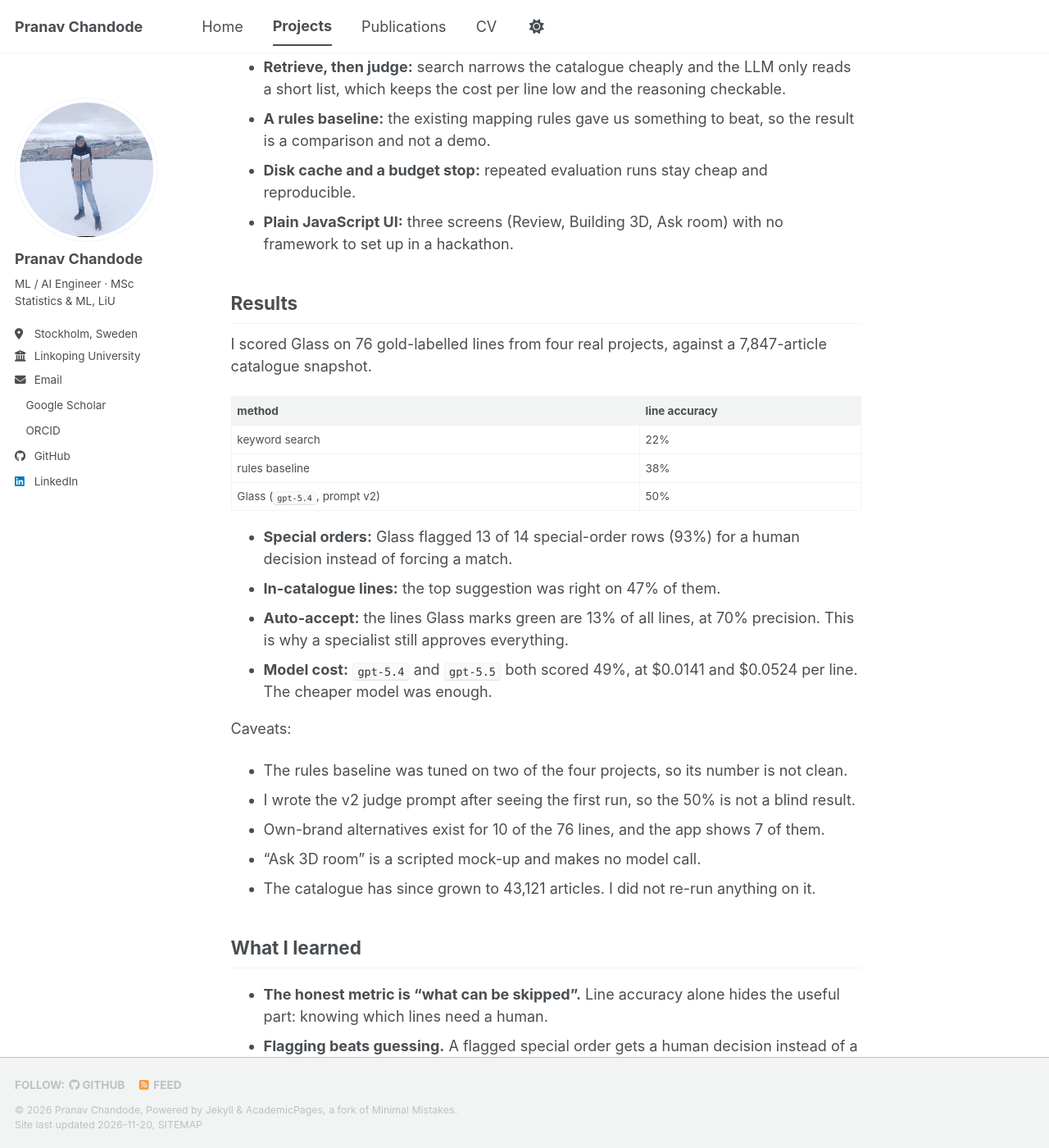
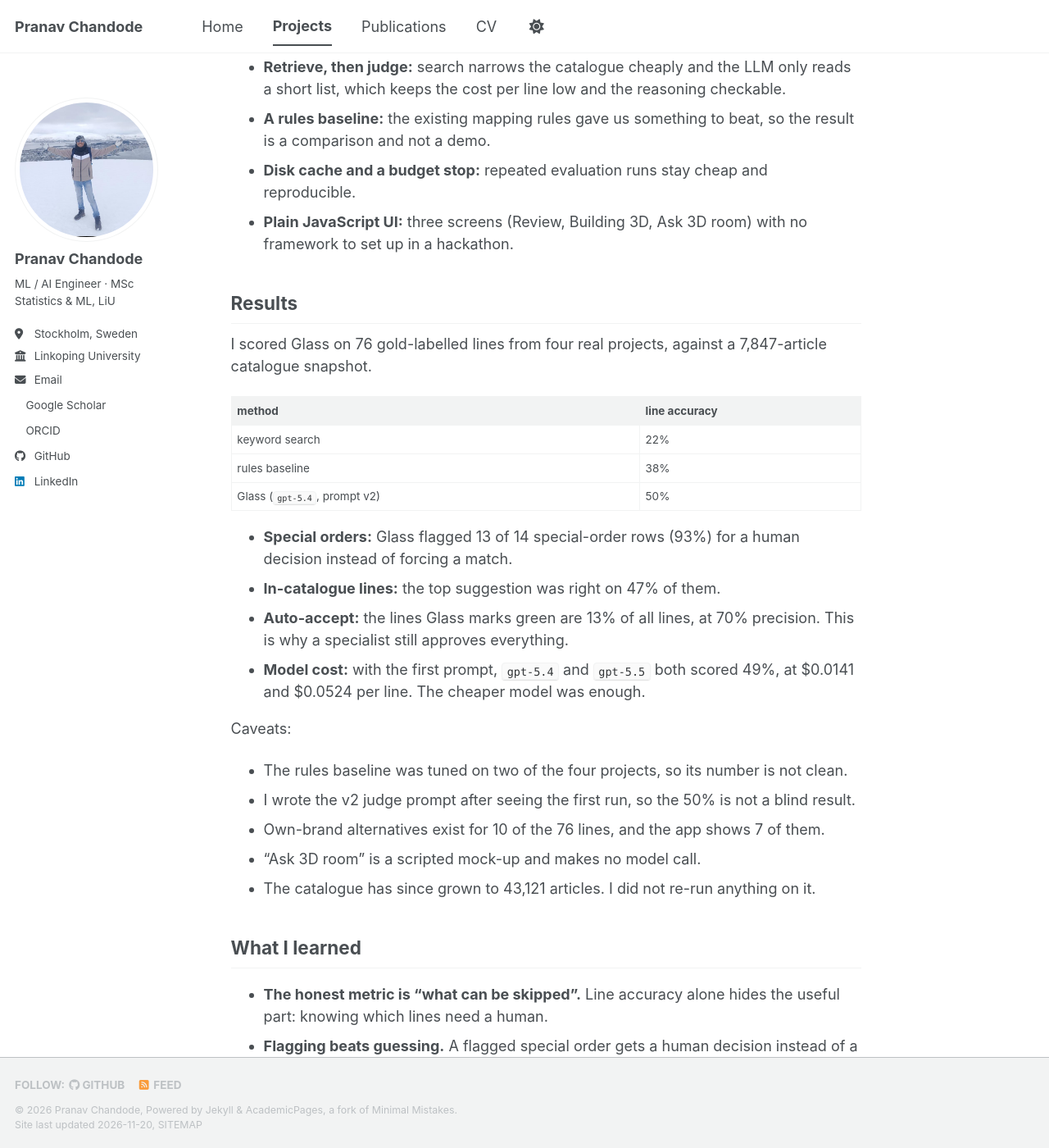
Before and after one commit to PranavC225/PranavC225.github.io, a Jekyll site: the page built from _portfolio/ahlsell-glass.md, in a window 1280 px wide and 1400 px high, scrolled down 1268 px. Shown: the whole window at 82% size. Built offline with Jekyll 4.4.1, drawn with Linux system fonts in a browser that asks for light colours; a style sheet for code colours, icons or effects is not loaded.

Commit message:
fix(portfolio): label Glass accuracy runs and room name (PRA-17)

```diff
--- a/_portfolio/ahlsell-glass.md
+++ b/_portfolio/ahlsell-glass.md
@@ -39,7 +39,7 @@ flowchart LR
 - **Retrieve, then judge:** search narrows the catalogue cheaply and the LLM only reads a short list, which keeps the cost per line low and the reasoning checkable.
 - **A rules baseline:** the existing mapping rules gave us something to beat, so the result is a comparison and not a demo.
 - **Disk cache and a budget stop:** repeated evaluation runs stay cheap and reproducible.
-- **Plain JavaScript UI:** three screens (Review, Building 3D, Ask room) with no framework to set up in a hackathon.
+- **Plain JavaScript UI:** three screens (Review, Building 3D, Ask 3D room) with no framework to set up in a hackathon.
 
 ## Results
 
@@ -54,7 +54,7 @@ I scored Glass on 76 gold-labelled lines from four real projects, against a 7,84
 - **Special orders:** Glass flagged 13 of 14 special-order rows (93%) for a human decision instead of forcing a match.
 - **In-catalogue lines:** the top suggestion was right on 47% of them.
 - **Auto-accept:** the lines Glass marks green are 13% of all lines, at 70% precision. This is why a specialist still approves everything.
-- **Model cost:** `gpt-5.4` and `gpt-5.5` both scored 49%, at $0.0141 and $0.0524 per line. The cheaper model was enough.
+- **Model cost:** with the first prompt, `gpt-5.4` and `gpt-5.5` both scored 49%, at $0.0141 and $0.0524 per line. The cheaper model was enough.
 
 Caveats:
 
```
